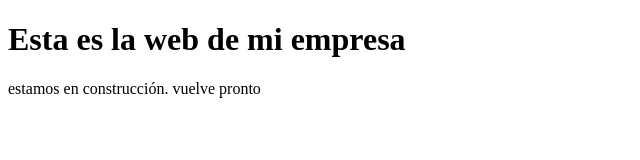
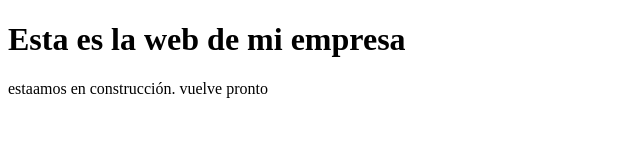
Before and after one commit to fedeerbes/nada, a plain HTML site: page index.html in a window 1280 px wide. Shown: the full height of the page, 0-640 px from the left. Drawn offline with Linux system fonts and the light colour scheme.

Commit message:
por abrir

```diff
--- a/index.html
+++ b/index.html
@@ -6,6 +6,6 @@
 </head>
 <body>
   <h1>Esta es la web de mi empresa</h1>
-  <p>estamos en construcción. vuelve pronto</p>
+  <p>estaamos en construcción. vuelve pronto</p>
 </body>
 </html>
```
